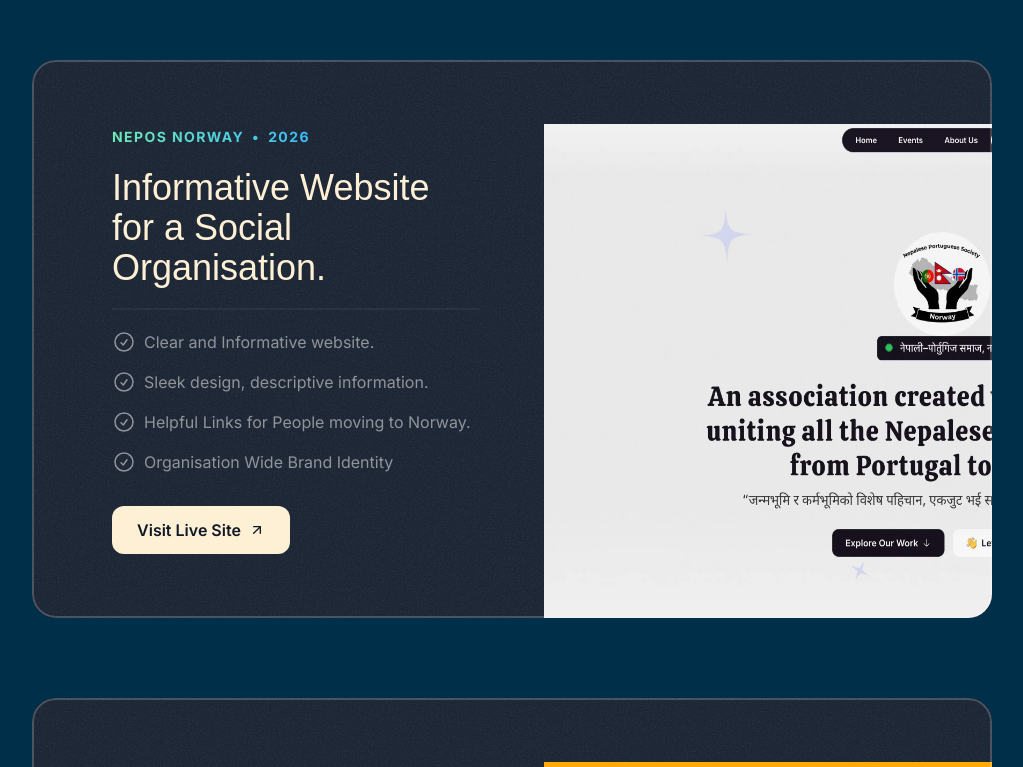
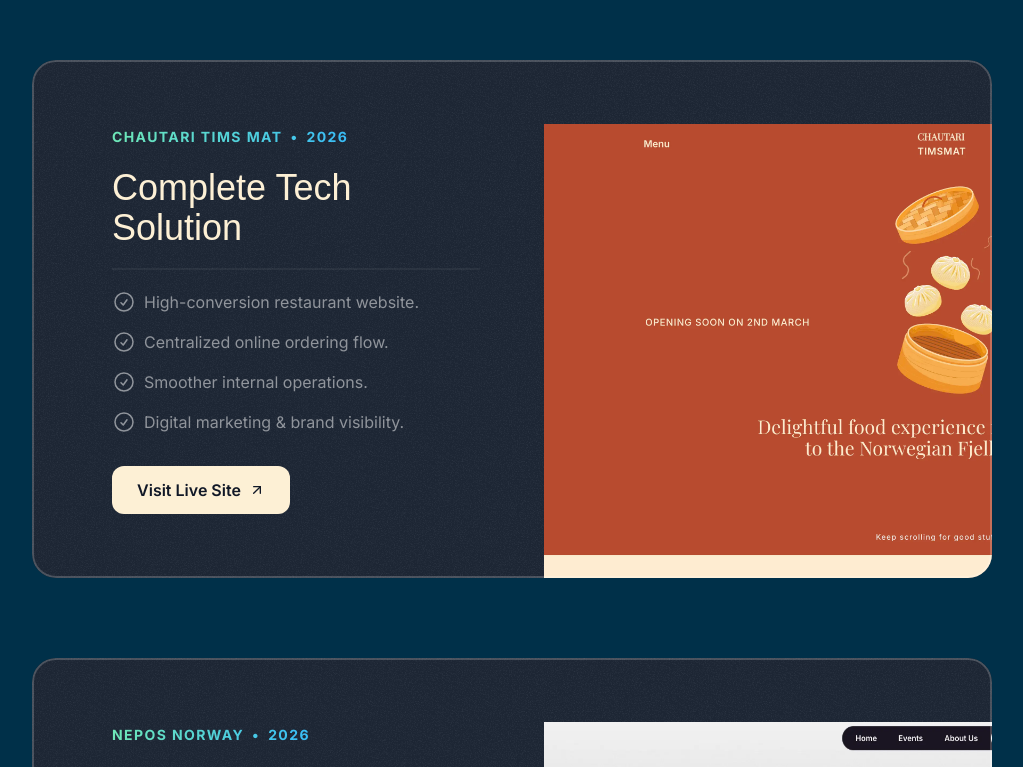
Before and after one commit to Kabins-WorkSpace/personal-portfolio-v1, a Next.js app: page / in a window 1280 px wide. Shown: the part 1900-2667 px from the top of the page, without its empty margins (128-1151 px from the left). Built offline with nearby package versions, Linux system fonts and the light colour scheme; a web font is replaced by a local one.

Commit message:
add chautari to profile.

```diff
--- a/src/sections/Projects.tsx
+++ b/src/sections/Projects.tsx
@@ -1,5 +1,6 @@
 "use client";
 import altiFinansLandingPage from "@/assets/images/alti-finans-hero-image-portfolio.webp";
+import chautariLandingPage from "@/assets/images/chautariLandingPage.webp";
 import zaikaLandingPage from "@/assets/images/zaika-hero-image-portfolio.webp";
 import neposLandingPage from "@/assets/images/nepos-landing-page.webp";
 import edomaeLandingPage from "@/assets/images/edomae-restuarant-portfolio.webp";
@@ -26,6 +27,19 @@ const portfolioProjects = [
     ],
     link: "https://altifinans.no",
     image: altiFinansLandingPage,
+  },
+  {
+    company: "Chautari Tims Mat",
+    year: "2026",
+    title: "Complete Tech Solution",
+    results: [
+      { title: "High-conversion restaurant website." },
+      { title: "Centralized online ordering flow." },
+      { title: "Smoother internal operations." },
+      { title: "Digital marketing & brand visibility." },
+    ],
+    link: "https://www.chautaritimsmat.no",
+    image: chautariLandingPage,
   },
   {
     company: "NEPOS Norway",
```
Also changed, not shown: src/assets/images/chautariLandingPage.webp (added).
